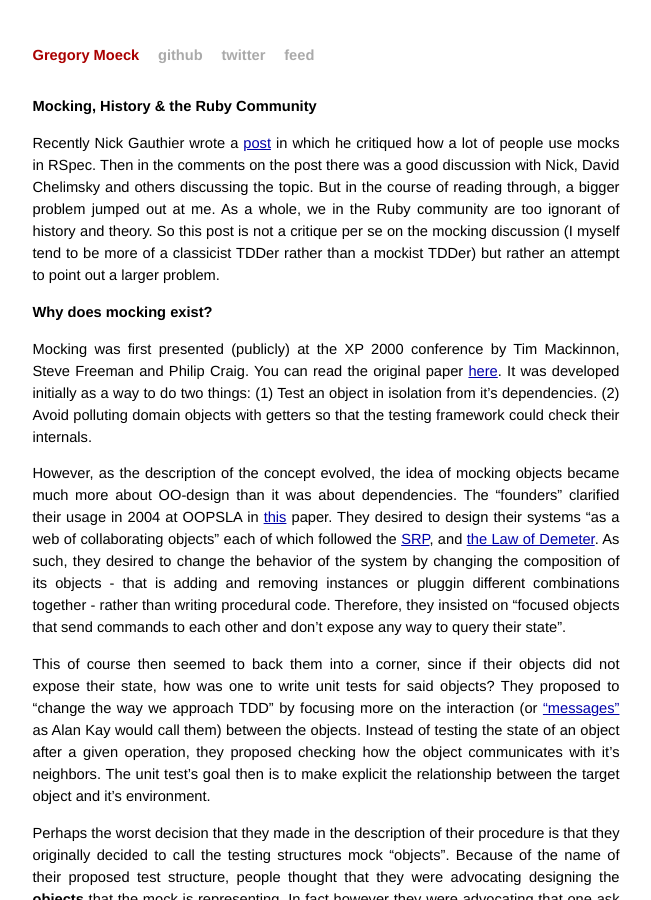
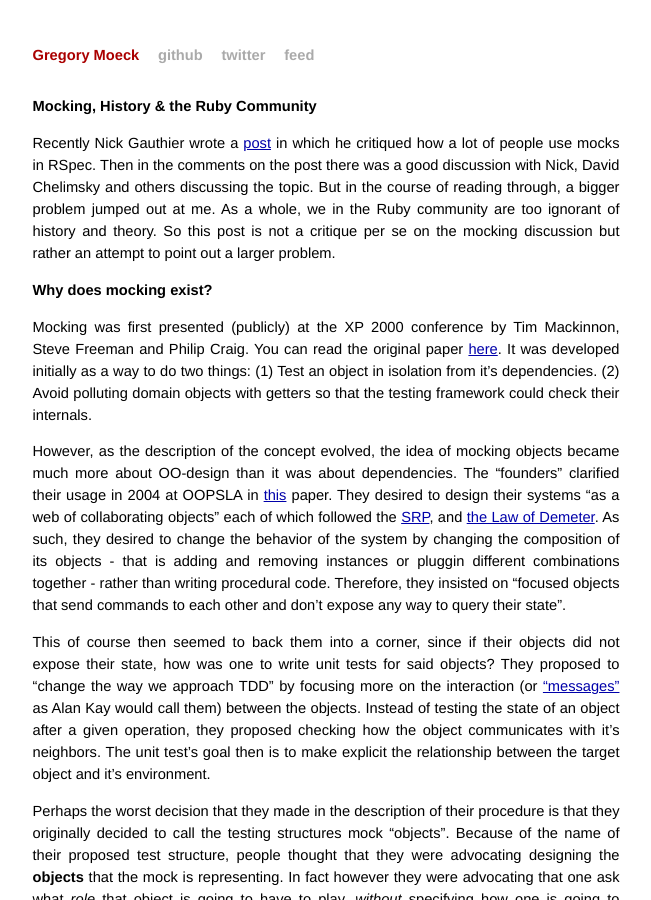
Before and after one commit to gmoeck/gmoeck.github.com, a Jekyll site: the page built from _posts/2010-12-10-mocks-history-and-ruby.markdown, in a window 1280 px wide and 900 px high. Shown: the whole window, without its empty margins (314-965 px from the left). Built offline with Jekyll 4.4.1, drawn with Linux system fonts in a browser that asks for light colours; Markdown is read by kramdown in place of the engine named in the settings; comment, search, counter and statistics services are not loaded.

Commit message:
Remove self comment

```diff
--- a/_posts/2010-12-10-mocks-history-and-ruby.markdown
+++ b/_posts/2010-12-10-mocks-history-and-ruby.markdown
@@ -3,7 +3,7 @@ layout: post
 title: Mocking, History & Ruby Community
 ---
 #Mocking, History & the Ruby Community
-Recently Nick Gauthier wrote a [post](http://www.ngauthier.com/2010/12/everything-that-is-wrong-with-mocking.html) in which he critiqued how a lot of people use mocks in RSpec. Then in the comments on the post there was a good discussion with Nick, David Chelimsky and others discussing the topic. But in the course of reading through, a bigger problem jumped out at me. As a whole, we in the Ruby community are too ignorant of history and theory. So this post is not a critique per se on the mocking discussion (I myself tend to be more of a classicist TDDer rather than a mockist TDDer) but rather an attempt to point out a larger problem.
+Recently Nick Gauthier wrote a [post](http://www.ngauthier.com/2010/12/everything-that-is-wrong-with-mocking.html) in which he critiqued how a lot of people use mocks in RSpec. Then in the comments on the post there was a good discussion with Nick, David Chelimsky and others discussing the topic. But in the course of reading through, a bigger problem jumped out at me. As a whole, we in the Ruby community are too ignorant of history and theory. So this post is not a critique per se on the mocking discussion but rather an attempt to point out a larger problem.
 
 ##Why does mocking exist?
 Mocking was first presented (publicly) at the XP 2000 conference by Tim Mackinnon, Steve Freeman and Philip Craig. You can read the original paper [here](http://connextra.com/aboutUs/mockobjects.pdf). It was developed initially as a way to do two things: (1) Test an object in isolation from it's dependencies. (2) Avoid polluting domain objects with getters so that the testing framework could check their internals.
```
